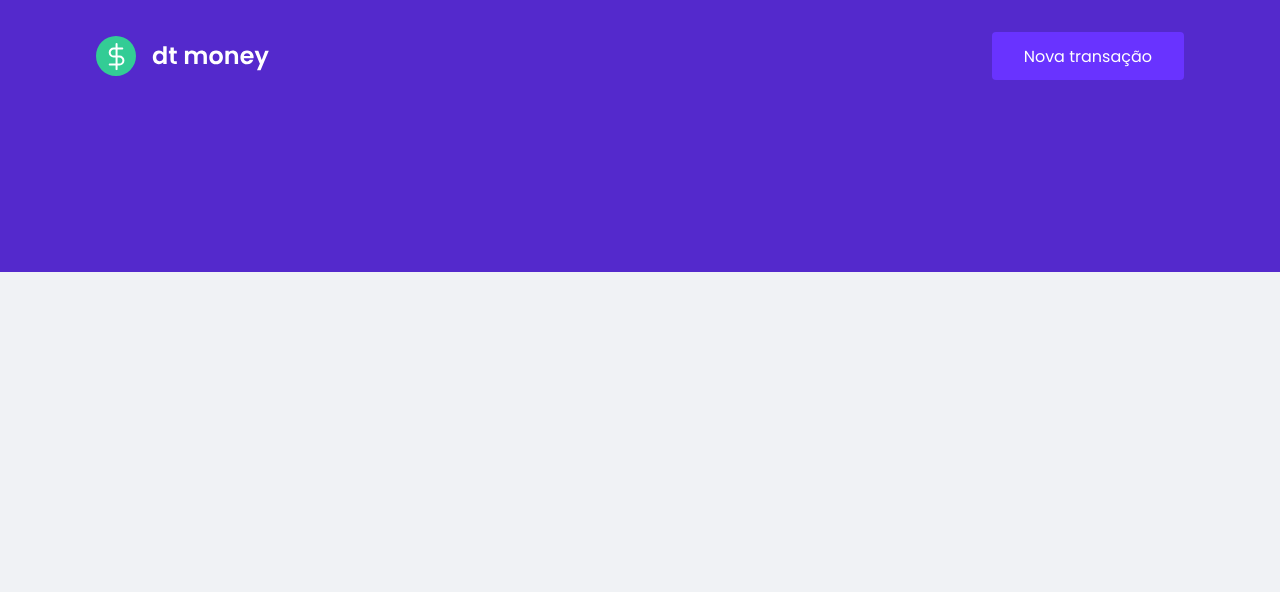
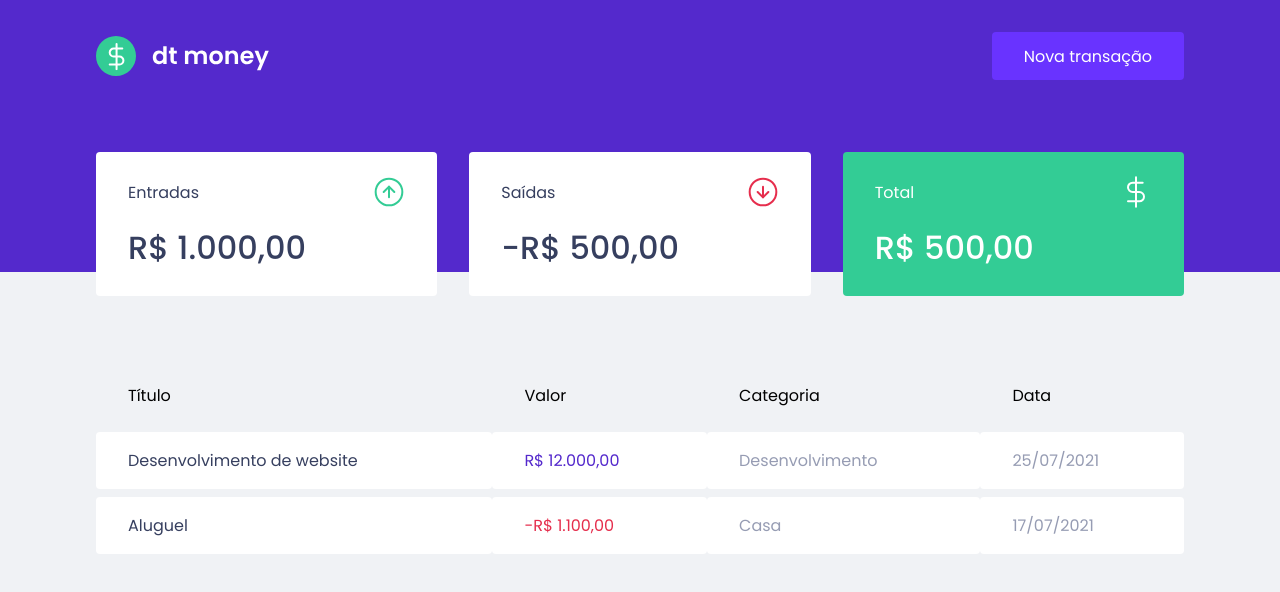
Before and after one commit to jeremiasmarinho/dtmoney, a React (Create React App) app: page / in a window 1280 px wide. Shown: the top 592 px of the page. Built offline with nearby package versions, Linux system fonts and the light colour scheme.

Commit message:
Criação do Dashboard

```diff
--- a/public/index.html
+++ b/public/index.html
@@ -10,7 +10,7 @@
     <link rel="shortcut icon" href="favicon.png" type="image/png" />
     <title>dtmoney</title>
 
-    <link href="https://fonts.googleapis.com/css2?family=Poppins:wght@400;600&display=swap" rel="stylesheet">
+    <link href="https://fonts.googleapis.com/css2?family=Poppins:wght@400;500;600&display=swap" rel="stylesheet">
   </head>
   <body>
     <noscript>You need to enable JavaScript to run this app.</noscript>
--- a/src/App.tsx
+++ b/src/App.tsx
@@ -1,3 +1,4 @@
+import { Dashboard } from "./components/Dashboard/Index";
 import { Header } from "./components/Header";
 import { GlobalStyle } from "./styles/global";
 
@@ -5,6 +6,7 @@ export function App() {
   return (
     <>
       <Header/>
+      <Dashboard />
       <GlobalStyle />
     </>
   );
--- /dev/null
+++ b/src/components/Dashboard/Index.tsx
@@ -0,0 +1,12 @@
+import { Summary } from "../Summary";
+import { TransactionsTable } from "../TransactionsTable";
+import { Container } from "./styles";
+
+export function Dashboard() {
+  return (
+    <Container>
+      <Summary />
+      <TransactionsTable />
+    </Container>
+  )
+}
--- /dev/null
+++ b/src/components/Dashboard/styles.ts
@@ -0,0 +1,8 @@
+import styled from 'styled-components';
+
+export const Container = styled.main`
+  max-width: 1120px;
+  margin: 0 auto;
+  padding: 2.5rem 1rem;
+
+`;
--- /dev/null
+++ b/src/components/Summary/index.tsx
@@ -0,0 +1,33 @@
+import incomeImg from "../../assets/income.svg";
+import outcomeImg from "../../assets/outcome.svg";
+import totalImg from "../../assets/total.svg";
+
+import { Container } from "./styles";
+
+export function Summary() {
+  return (
+    <Container>
+      <div>
+        <header>
+          <p>Entradas</p>
+          <img src={incomeImg} alt="Entradas" />
+        </header>
+        <strong>R$ 1.000,00</strong>
+      </div>
+      <div>
+        <header>
+          <p>Saídas</p>
+          <img src={outcomeImg} alt="Saídas" />
+        </header>
+        <strong>-R$ 500,00</strong>
+      </div>
+      <div className="total">
+        <header>
+          <p>Total</p>
+          <img src={totalImg} alt="Total" />
+        </header>
+        <strong>R$ 500,00</strong>
+      </div>
+    </Container>
+  );
+}
--- /dev/null
+++ b/src/components/Summary/styles.ts
@@ -0,0 +1,34 @@
+import styled from 'styled-components';
+
+export const Container = styled.div`
+display: grid;
+grid-template-columns: repeat(3, 1fr);
+gap: 2rem;
+margin-top: -10rem;
+
+div {
+  background: var(--shape);
+  padding: 1.5rem 2rem;
+  border-radius: 0.25rem;
+  color: var(--text-title);
+
+  &.total{
+    background: var(--green);
+    color: #fff;
+  }
+
+  header {
+    display: flex;
+    align-items: center;
+    justify-content: space-between;
+  }
+
+  strong {
+    display: block;
+    margin-top: 1rem;
+    font-size: 2rem;
+    font-weight: 500;
+    line-height: 3rem;
+  }
+}
+`;
--- /dev/null
+++ b/src/components/TransactionsTable/index.tsx
@@ -0,0 +1,32 @@
+import { Container } from "./styles";
+
+export function TransactionsTable(){
+  return (
+    <Container>
+      <table>
+        <thead>
+        <tr>
+          <th>Título</th>
+          <th>Valor</th>
+          <th>Categoria</th>
+          <th>Data</th>
+        </tr>
+        </thead>
+        <tbody>
+          <tr>
+            <td>Desenvolvimento de website</td>
+            <td className="deposit">R$ 12.000,00</td>
+            <td>Desenvolvimento</td>
+            <td>25/07/2021</td>
+          </tr>
+          <tr>
+            <td>Aluguel</td>
+            <td className="withdraw">-R$ 1.100,00</td>
+            <td>Casa</td>
+            <td>17/07/2021</td>
+          </tr>
+         </tbody>
+      </table>
+    </Container>
+  )
+}
--- /dev/null
+++ b/src/components/TransactionsTable/styles.ts
@@ -0,0 +1,36 @@
+import styled from "styled-components";
+
+export const Container = styled.div`
+  margin-top: 4rem;
+
+  table {
+    width: 100%;
+    border-spacing: 0 0.5rem;
+
+    th {
+      color: var(--text-body-color);
+      font-weight: 400;
+      padding: 1rem 2rem;
+      text-align: left;
+      line-height: 1.5rem;
+    }
+    td {
+      padding: 1rem 2rem;
+      border: 0;
+      background-color: var(--shape);
+      color: var(--text-body);
+      border-radius: 0.25rem;
+
+      &:first-child {
+        color: var(--text-title);
+      }
+
+      &.deposit {
+        color: var(--blue);
+      }
+      &.withdraw {
+        color: var(--red);
+      }
+    }
+  }
+`;
--- a/src/styles/global.ts
+++ b/src/styles/global.ts
@@ -4,6 +4,7 @@ export const GlobalStyle = createGlobalStyle`
   :root {
     --red: #E52E4D;
     --blue: #5429CC;
+    --green: #33CC95;
 
     --blue-light: #6933FF;
 
```
